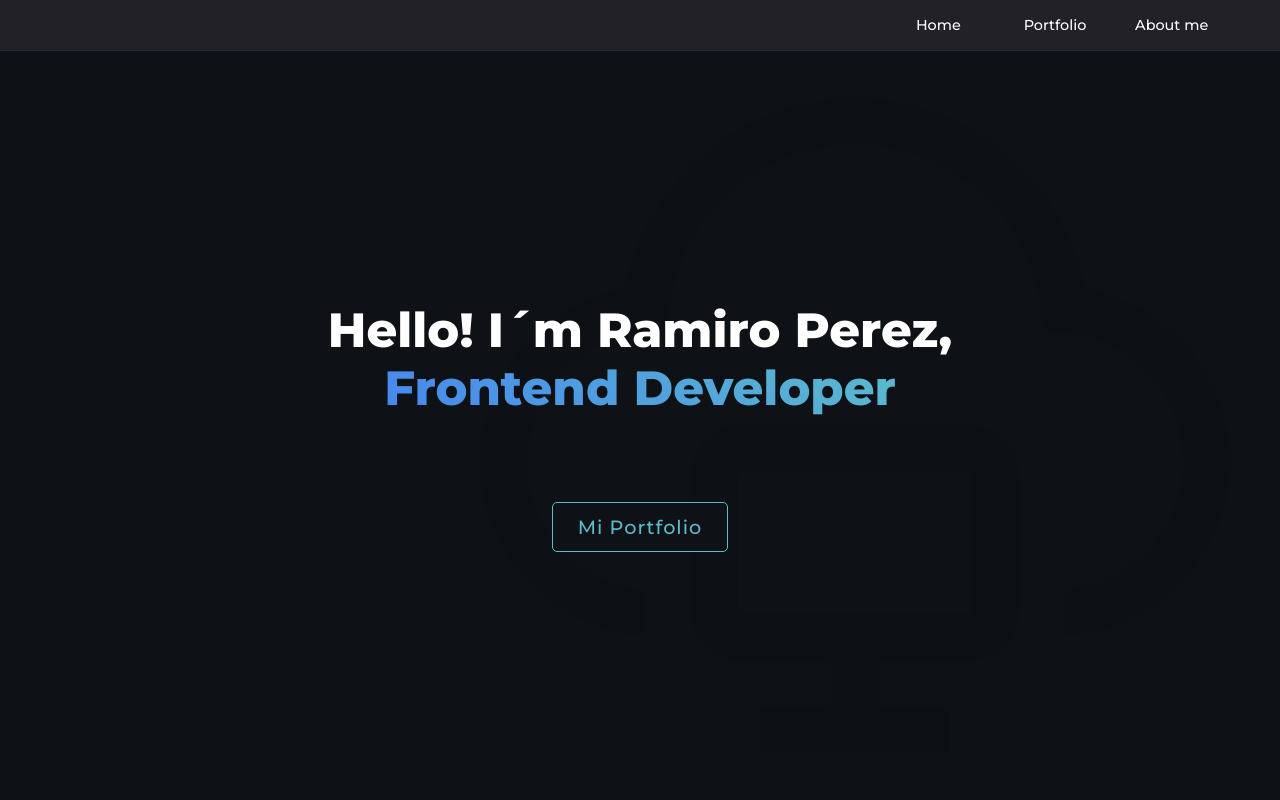
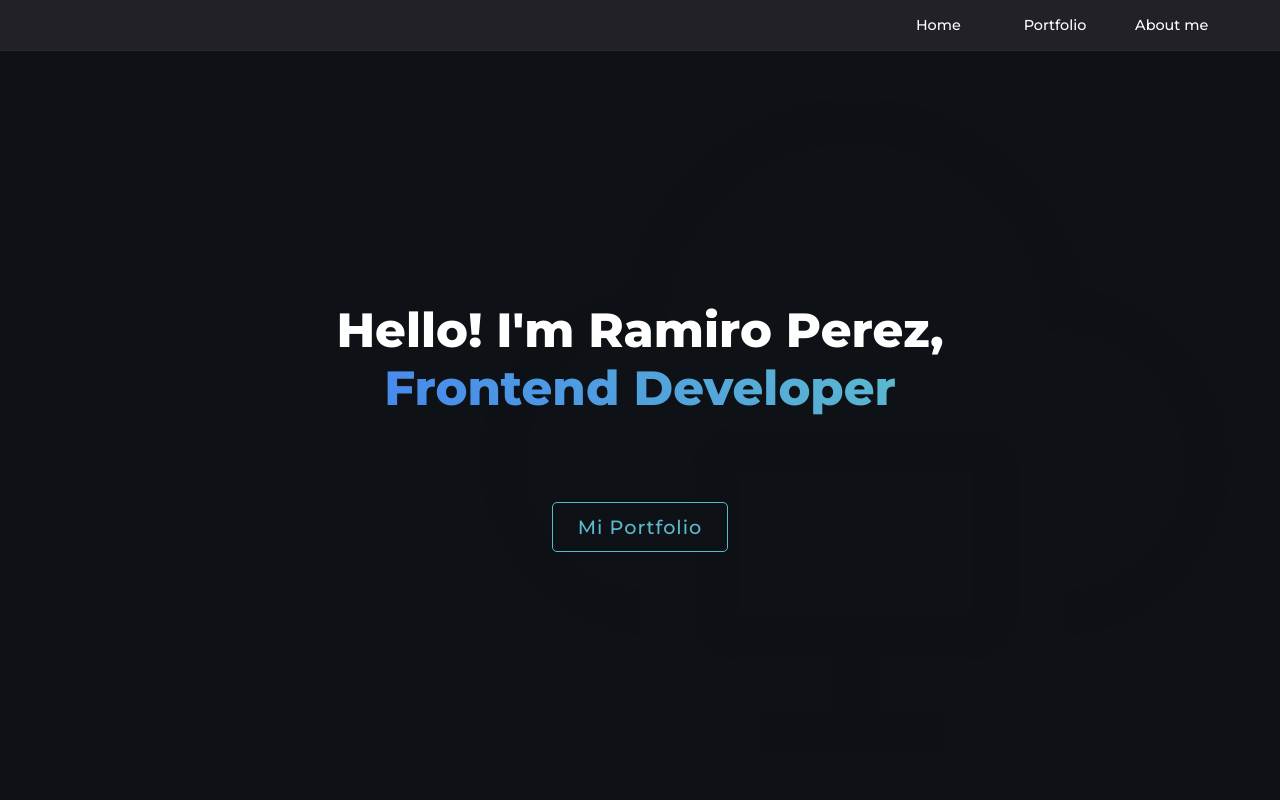
Before and after one commit to RamiroPerez07/portfolio-ramiro-perez, a plain HTML site: page index.html in a window 1280 px wide. Shown: the top 800 px of the page. Drawn offline with Linux system fonts and the light colour scheme.

Commit message:
corregido apostrofe

```diff
--- a/index.html
+++ b/index.html
@@ -32,7 +32,7 @@
     <main id="main">
         <section id="hero" class="web-section">
             <div id="greeting-container">
-                <h1 id="main-title">Hello! I´m Ramiro Perez,</h1>
+                <h1 id="main-title">Hello! I'm Ramiro Perez,</h1>
                 <h2 id="profession" class="gradient-text">Frontend Developer</h2>
             </div>
             <button class="btn-style1" id="portfolio-btn">Mi Portfolio</button>
```
